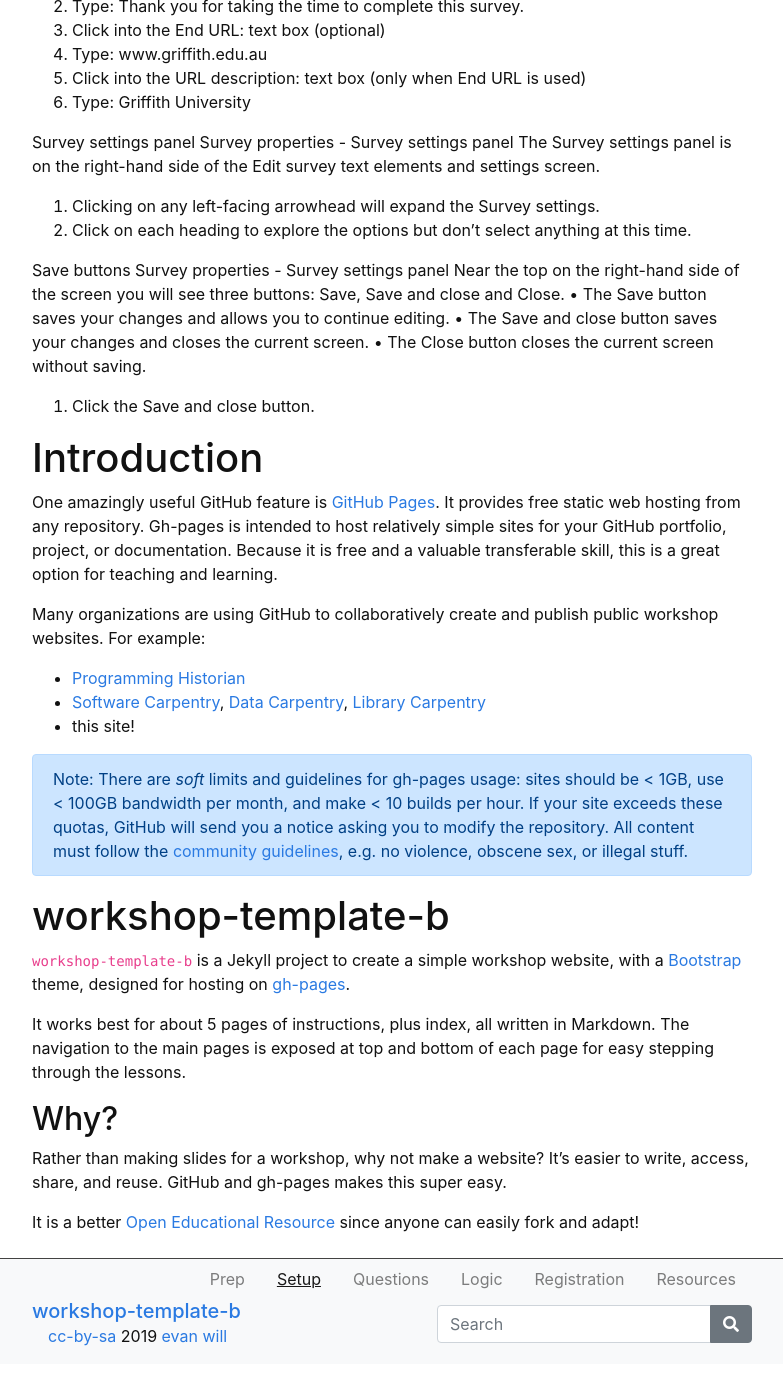
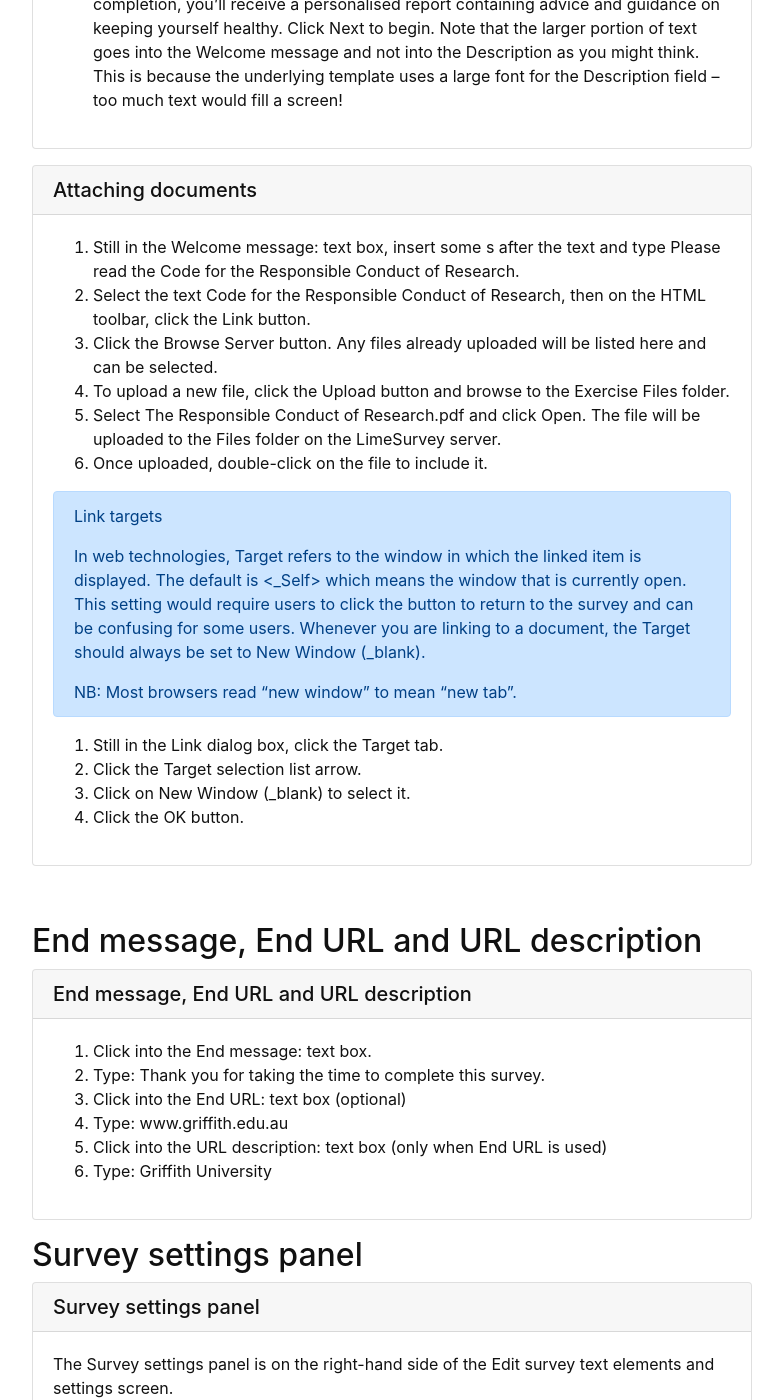
Before and after one commit to ybanens/survey-tool, a Jekyll site: the page built from content/1-setup.md, in a window 1280 px wide and 1400 px high, scrolled down 3494 px. Shown: the whole window, without its empty margins (248-1031 px from the left). Built offline with Jekyll 4.4.1, drawn with Linux system fonts in a browser that asks for light colours; before the commit the page ends 4858 px from its top, so only the background shows below that; some of the changed text lies outside the part shown.

Commit message:
Update 1-setup.md

```diff
--- a/content/1-setup.md
+++ b/content/1-setup.md
@@ -5,10 +5,12 @@ nav: true
 
 # Setting up your survey
 
+<iframe width="560" height="315" src="https://www.youtube-nocookie.com/embed/JBOgr2e6ggU" frameborder="0" allow="accelerometer; autoplay; encrypted-media; gyroscope; picture-in-picture" allowfullscreen></iframe>
+
 ## Creating a survey
 
 {% capture text %}
-1.	Open a browser and go to the Research Survey Centre web page.
+1.	Open a browser and go to the `Research Survey Centre` web page.
 NOTE:  If you are working off-campus, you will need to connect via the VPN client.
 2.	Click on the Register or Upgrade link in the navigation panel on the left.
 3.	Click on Register a new Survey.
@@ -37,6 +39,8 @@ NOTE:  Your Griffith Single Sign-On credentials have been automatically authenti
 
 
 ## Texts and general settings
+
+<iframe width="560" height="315" src="https://www.youtube-nocookie.com/embed/OXf8LPtgPOw" frameborder="0" allow="accelerometer; autoplay; encrypted-media; gyroscope; picture-in-picture" allowfullscreen></iframe>
 
 {% capture text %}
 1.	Click on the large Edit text elements and general settings button on the screen.
@@ -76,19 +80,20 @@ An image might be a corporate or brand logo, especially if you are conducting co
 {% include card.md header="Survey properties - adding images" text=text %}
 
 
+## Survey Properties
 
-Welcome message
-Survey properties – Welcome message
+{% capture text %}
 1.	Click into the Welcome message: text box.
 If you have previously planned your survey in a Microsoft Word document, you might want to copy and paste some text to save typing it again.  Copying and pasting directly from a Microsoft Word document can cause problems as Word has its own underlying codes, so you should always use the Paste as Plain Text button on the HTML toolbar then reapply any formatting.
 2.	Type (or copy and Paste as Plain Text):
 There's often so much going on in an average day that it's hard to stop and think, so it's easy for a few bad habits to slip into everyone's daily routine.
 We've put together this assessment to help you identify where you are doing well, and where there is room for improvement. On completion, you'll receive a personalised report containing advice and guidance on keeping yourself healthy.
 Click Next to begin.
-Note that the larger portion of text goes into the Welcome message and not into the Description as you might think.  This is because the underlying template uses a large font for the Description field – too much text would fill a screen!
+Note that the larger portion of text goes into the Welcome message and not into the Description as you might think.  This is because the underlying template uses a large font for the Description field – too much text would fill a screen!{% endcapture %}
+{% include card.md header="Welcome message" text=text %}
 
-Attaching documents
-Survey properties – attaching documents
+
+{% capture text %}
 1.	Still in the Welcome message: text box, insert some <Enter>s after the text and type Please read the Code for the Responsible Conduct of Research.
 2.	Select the text Code for the Responsible Conduct of Research, then on the HTML toolbar, click the Link button.
 3.	Click the Browse Server button.  Any files already uploaded will be listed here and can be selected.
@@ -96,73 +101,53 @@ Survey properties – attaching documents
 5.	Select The Responsible Conduct of Research.pdf and click Open.  The file will be uploaded to the Files folder on the LimeSurvey server.
 6.	Once uploaded, double-click on the file to include it.
 
+
+
+{% capture text %}
 Link targets
+
 In web technologies, Target refers to the window in which the linked item is displayed.  The default is <_Self> which means the window that is currently open.  This setting would require users to click the <Back> button to return to the survey and can be confusing for some users.  Whenever you are linking to a document, the Target should always be set to New Window (_blank).
-NOTE:  Most browsers read “new window” to mean “new tab”.
+
+NB: Most browsers read “new window” to mean “new tab”.{% endcapture %}
+{% include alert.md text=text color=info %}
+
 
 7.	Still in the Link dialog box, click the Target tab.
 8.	Click the Target selection list arrow.
 9.	Click on New Window (_blank) to select it.
-10.	Click the OK button.
+10.	Click the OK button.{% endcapture %}
+{% include card.md header="Attaching documents" text=text %}
 
+## End message, End URL and URL description
 
-End message, End URL and URL description
-Survey properties – End message, End URL and URL description
+{% capture text %}
 1.	Click into the End message: text box.
 2.	Type:    Thank you for taking the time to complete this survey.
 3.	Click into the End URL: text box (optional)
 4.	Type:    www.griffith.edu.au
 5.	Click into the URL description: text box (only when End URL is used)
-6.	Type:    Griffith University
+6.	Type:    Griffith University{% endcapture %}
+{% include card.md header="End message, End URL and URL description" text=text %}
 
-Survey settings panel
-Survey properties - Survey settings panel
+
+## Survey settings panel
+
+{% capture text %}
 The Survey settings panel is on the right-hand side of the Edit survey text elements and settings screen.
 1.	Clicking on any left-facing arrowhead will expand the Survey settings.
-2.	Click on each heading to explore the options but don’t select anything at this time.
+2.	Click on each heading to explore the options but don’t select anything at this time.{% endcapture %}
+{% include card.md header="Survey settings panel" text=text %}
 
-Save buttons
-Survey properties - Survey settings panel
+
+## Save buttons
+
+{% capture text %}
 Near the top on the right-hand side of the screen you will see three buttons:  Save, Save and close and Close.
 •	The Save button saves your changes and allows you to continue editing.
 •	The Save and close button saves your changes and closes the current screen.
 •	The Close button closes the current screen without saving.
 
-1.	Click the Save and close button.
+1.	Click the Save and close button.{% endcapture %}
+{% include card.md header="Survey settings panel" text=text %}
 
-
-
-# Introduction
-
-One amazingly useful GitHub feature is [GitHub Pages](https://guides.github.com/features/pages/){:target='_blank'}.
-It provides free static web hosting from any repository.
-Gh-pages is intended to host relatively simple sites for your GitHub portfolio, project, or documentation.
-Because it is free and a valuable transferable skill, this is a great option for teaching and learning.
-
-Many organizations are using GitHub to collaboratively create and publish public workshop websites.
-For example:
-
-- [Programming Historian](http://programminghistorian.org/)
-- [Software Carpentry](https://software-carpentry.org/), [Data Carpentry](http://www.datacarpentry.org/), [Library Carpentry](https://librarycarpentry.org/)
-- this site!
-
-{% capture text %}Note:
-There are *soft* limits and guidelines for gh-pages usage: sites should be < 1GB, use < 100GB bandwidth per month, and make < 10 builds per hour.
-If your site exceeds these quotas, GitHub will send you a notice asking you to modify the repository.
-All content must follow the [community guidelines](https://help.github.com/articles/github-community-guidelines/), e.g. no violence, obscene sex, or illegal stuff.{% endcapture %}
-{% include alert.md text=text color=secondary %}
-
-# workshop-template-b
-
-`workshop-template-b` is a Jekyll project to create a simple workshop website, with a [Bootstrap](https://getbootstrap.com/){:target='_blank'} theme, designed for hosting on [gh-pages](https://pages.github.com/){:target='_blank'}.
-
-It works best for about 5 pages of instructions, plus index, all written in Markdown.
-The navigation to the main pages is exposed at top and bottom of each page for easy stepping through the lessons.
-
-## Why?
-
-Rather than making slides for a workshop, why not make a website?
-It's easier to write, access, share, and reuse.
-GitHub and gh-pages makes this super easy.
-
-It is a better [Open Educational Resource](https://en.wikipedia.org/wiki/Open_educational_resources){:target='_blank'} since anyone can easily fork and adapt!
+---
```
